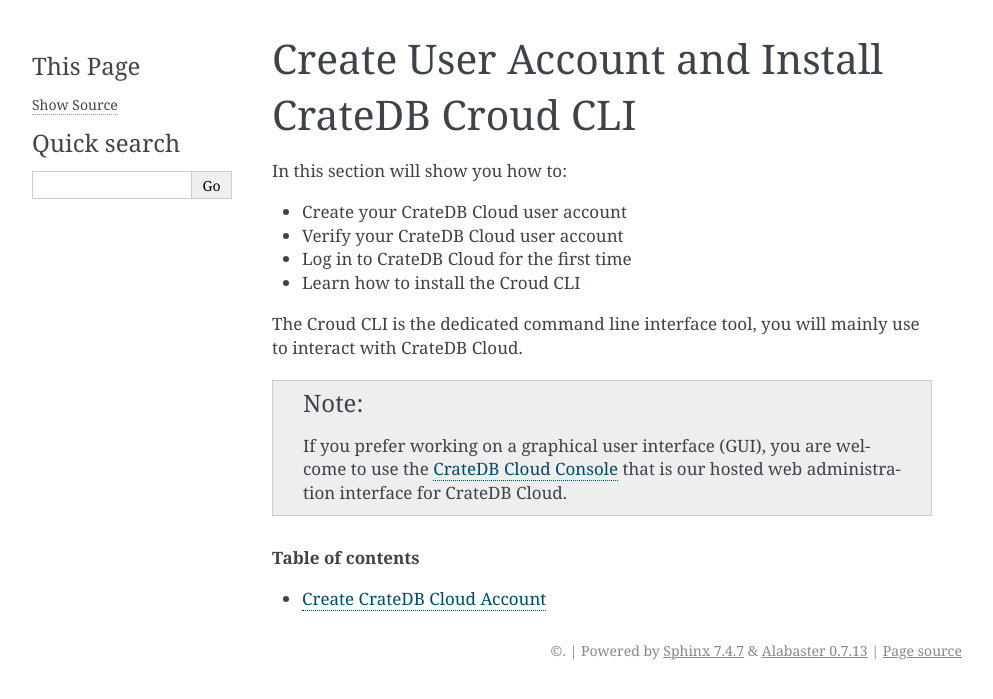
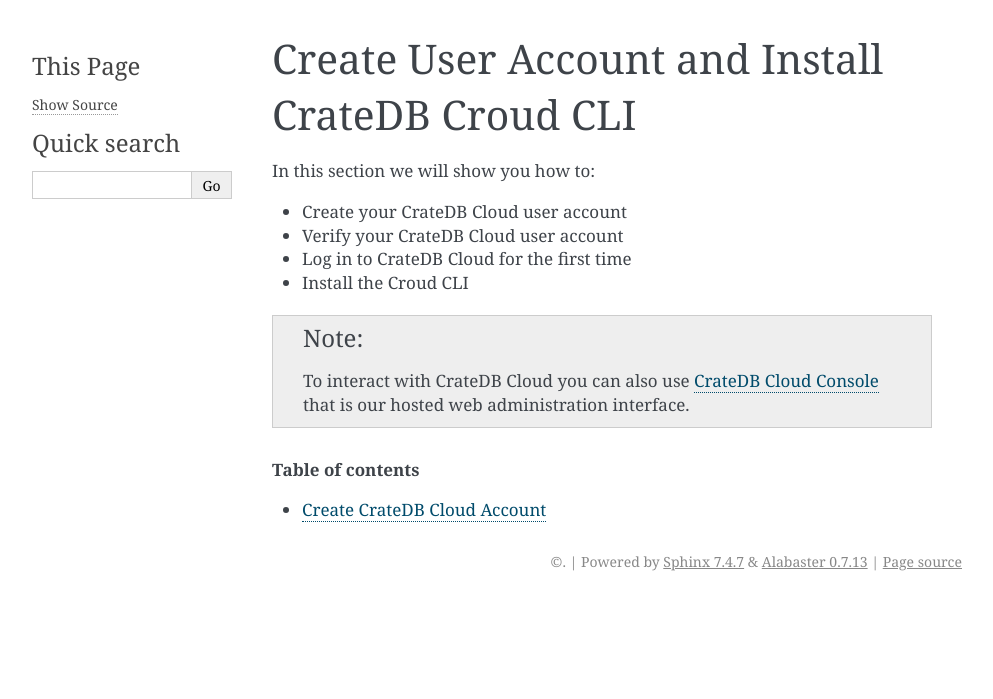
Before and after one commit to crate/cloud-tutorials, a Sphinx documentation site: the page built from docs/create/index.rst, in a window 1280 px wide. Shown: the top 699 px of the page, without its empty margins (148-1141 px from the left). Built offline with Sphinx 7.4.7, drawn with Linux system fonts in a browser that asks for light colours; pages that are not in the unit, such as notebooks, are missing from menus.

Commit message:
Cloud docs restructuring WIP

```diff
--- a/docs/create/index.rst
+++ b/docs/create/index.rst
@@ -4,21 +4,17 @@
 Create User Account and Install CrateDB Croud CLI
 =================================================
 
-In this section will show you how to:
+In this section we will show you how to:
 
 * Create your CrateDB Cloud user account
 * Verify your CrateDB Cloud user account
 * Log in to CrateDB Cloud for the first time
-* Learn how to install the Croud CLI
-
-The Croud CLI is the dedicated command line interface tool, you will mainly use
-to interact with CrateDB Cloud.
+* Install the Croud CLI
 
 .. Note::
 
-   If you prefer working on a graphical user interface (GUI), you are welcome
-   to use the `CrateDB Cloud Console`_ that is our hosted web administration
-   interface for CrateDB Cloud.
+   To interact with CrateDB Cloud you can also use `CrateDB Cloud Console`_
+   that is our hosted web administration interface.
 
 .. rubric:: Table of contents
 
@@ -29,5 +25,4 @@
    create_account
    install_croud_cli
 
-.. _CrateDB Cloud Console: https://crate.io/docs/crate/cloud-getting-started/en/latest/tools/cloud_consoleq.html
-.. Update this reference to direct to new cloud console docs.
+.. _CrateDB Cloud Console: https://crate.io/docs/crate/cloud-getting-started/en/latest/tools/cloud_console.html
--- a/docs/create/install_run_croud.rst
+++ b/docs/create/install_run_croud.rst
@@ -58,6 +58,7 @@
 Next steps
 ==========
 
-
+`Accessing CrateDB Cloud`_.
 
 .. _python.org/downloads: https://www.python.org/downloads/
+.. _Accessing CrateDB Cloud: https://crate.io/docs/crate/cloud-getting-started/en/latest/create/accessing_cdb_cloud.html
```
Also changed, not shown: docs/create/accessing_cdb_cloud.rst (added, +14 -0 lines), docs/create/create_account.rst (+7 -8 lines), docs/index.rst (+3 -5 lines).
